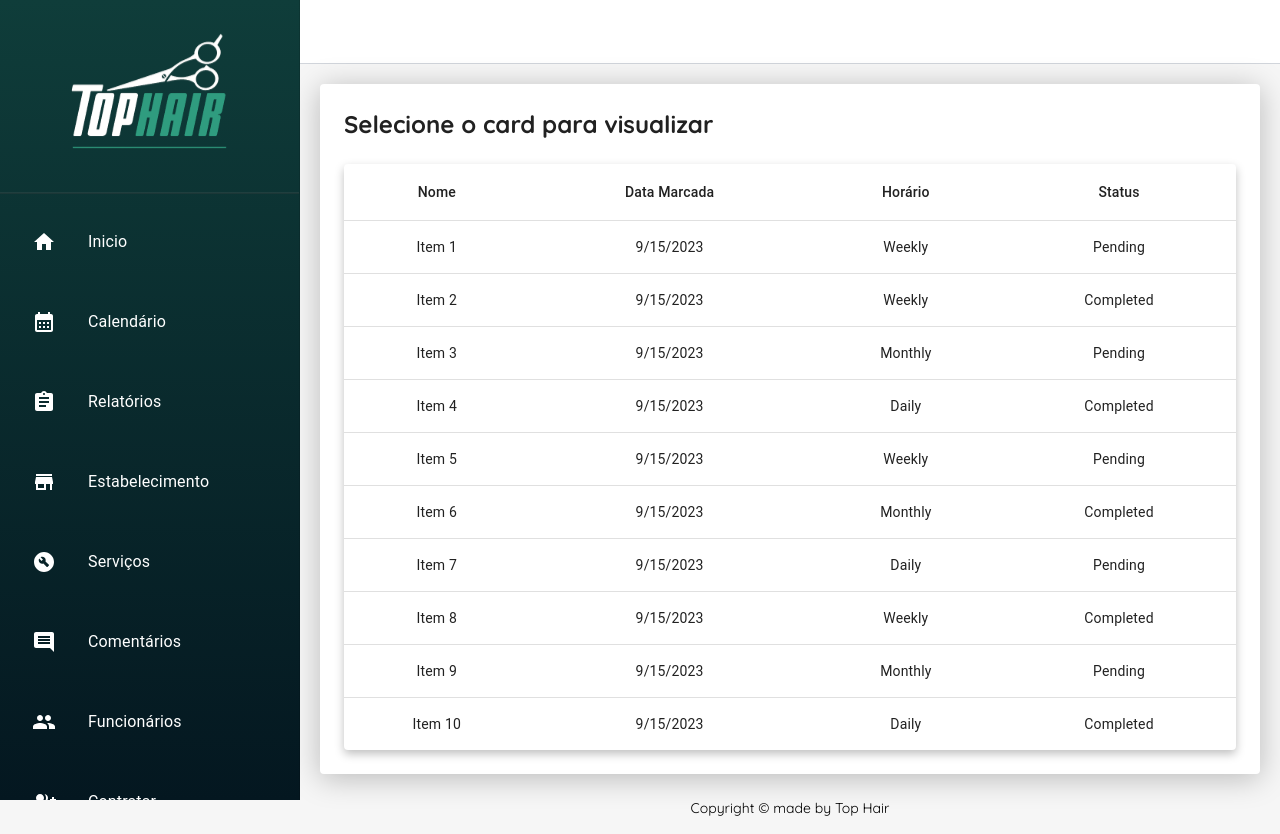
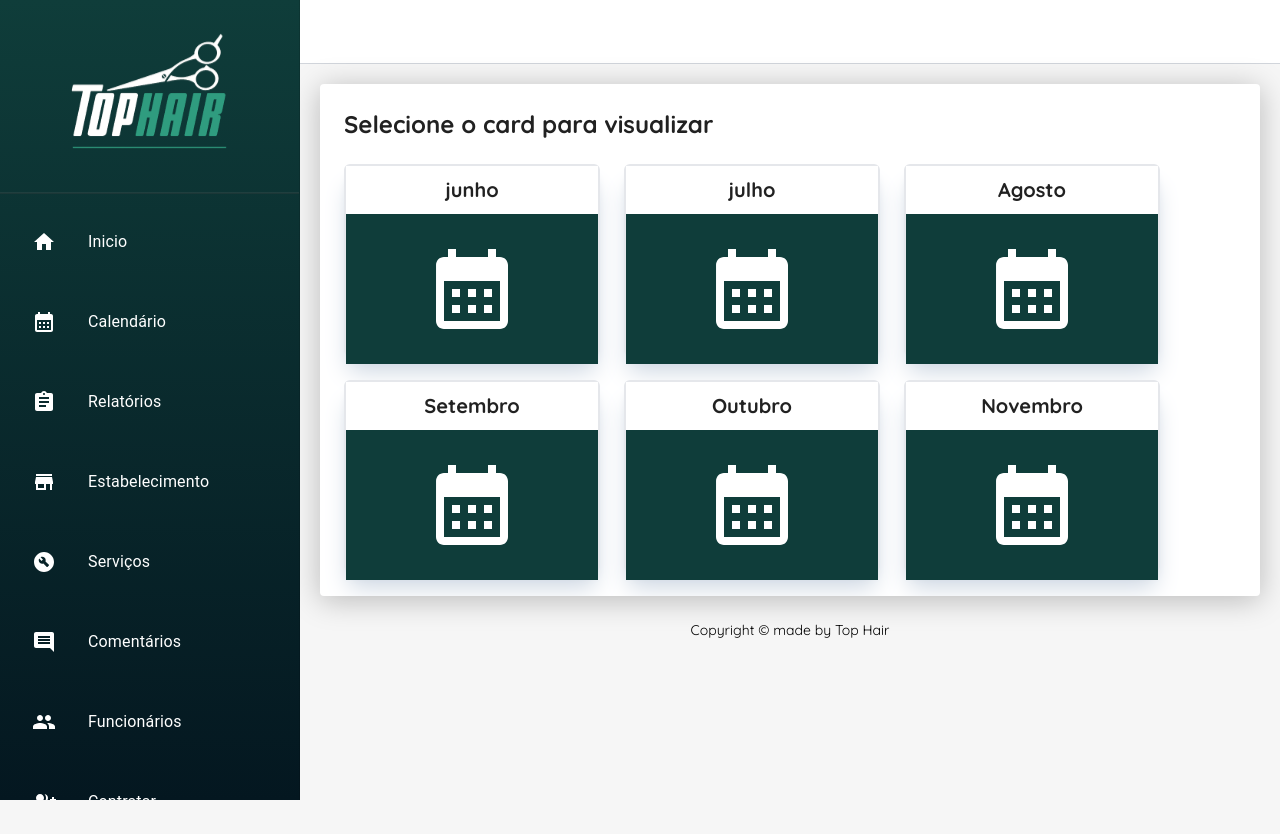
Before and after one commit to TOP-HAIR/FE_topHair, a React (Vite) app: page /establishment/calendar in a window 1280 px wide. After the commit the page ends 800 px from the top, so only its background shows below. Built offline with nearby package versions, Linux system fonts and the light colour scheme.

Commit message:
william/calendar-page

```diff
--- a/src/pages/home-establishment/tabs/establishment-calendar/establishment-calendar.tsx
+++ b/src/pages/home-establishment/tabs/establishment-calendar/establishment-calendar.tsx
@@ -1,6 +1,7 @@
 import { Card } from "@mui/material";
 import React from "react";
 import CalendarList from "./calendar-list/calendar-list";
+import CalendarMonthIcon from '@mui/icons-material/CalendarMonth';
 
 export default function HomeCalendar() {
   return (
@@ -11,7 +12,56 @@ export default function HomeCalendar() {
             Selecione o card para visualizar
           </h2>
           <div className="m-6">
-            <CalendarList />
+
+            <div className="w-64 h-48 rounded-md bg-black shadow-xl shadow-slate-300 border-2 mb-6 mr-6 float-left">
+              <div className="w-full h-12 bg-white flex justify-center items-center">
+                <p className="text-xl font-bold">junho</p></div>
+              <div className="w-full h-4/5 bg-[#0f3d3a] flex justify-center items-center">
+                <CalendarMonthIcon className="w-24 h-24 text-white" />
+              </div>
+            </div>
+
+            <div className="w-64 h-48 rounded-md bg-black shadow-xl shadow-slate-300 border-2 mb-6 mr-6 float-left">
+              <div className="w-full h-12 bg-white flex justify-center items-center">
+                <p className="text-xl font-bold">julho</p></div>
+              <div className="w-full h-4/5 bg-[#0f3d3a] flex justify-center items-center">
+                <CalendarMonthIcon className="w-24 h-24 text-white" />
+              </div>
+            </div>
+
+            <div className="w-64 h-48 rounded-md bg-black shadow-xl shadow-slate-300 border-2 mb-6 mr-6 float-left">
+              <div className="w-full h-12 bg-white flex justify-center items-center">
+                <p className="text-xl font-bold">Agosto</p></div>
+              <div className="w-full h-4/5 bg-[#0f3d3a] flex justify-center items-center">
+                <CalendarMonthIcon className="w-24 h-24 text-white" />
+              </div>
+            </div>
+
+            <div className="w-64 h-48 rounded-md bg-black shadow-xl shadow-slate-300 border-2 mb-6 mr-6 float-left">
+              <div className="w-full h-12 bg-white flex justify-center items-center">
+                <p className="text-xl font-bold">Setembro</p></div>
+              <div className="w-full h-4/5 bg-[#0f3d3a] flex justify-center items-center">
+                <CalendarMonthIcon className="w-24 h-24 text-white" />
+              </div>
+            </div>
+
+
+            <div className="w-64 h-48 rounded-md bg-black shadow-xl shadow-slate-300 border-2 mb-6 mr-6 float-left">
+              <div className="w-full h-12 bg-white flex justify-center items-center">
+                <p className="text-xl font-bold">Outubro</p></div>
+              <div className="w-full h-4/5 bg-[#0f3d3a] flex justify-center items-center">
+                <CalendarMonthIcon className="w-24 h-24 text-white" />
+              </div>
+            </div>
+
+            <div className="w-64 h-48 rounded-md bg-black shadow-xl shadow-slate-300 border-2 mb-6 mr-6 float-left">
+              <div className="w-full h-12 bg-white flex justify-center items-center">
+                <p className="text-xl font-bold">Novembro</p></div>
+              <div className="w-full h-4/5 bg-[#0f3d3a] flex justify-center items-center">
+                <CalendarMonthIcon className="w-24 h-24 text-white" />
+              </div>
+            </div>
+
           </div>
         </Card>
       </section>
```
